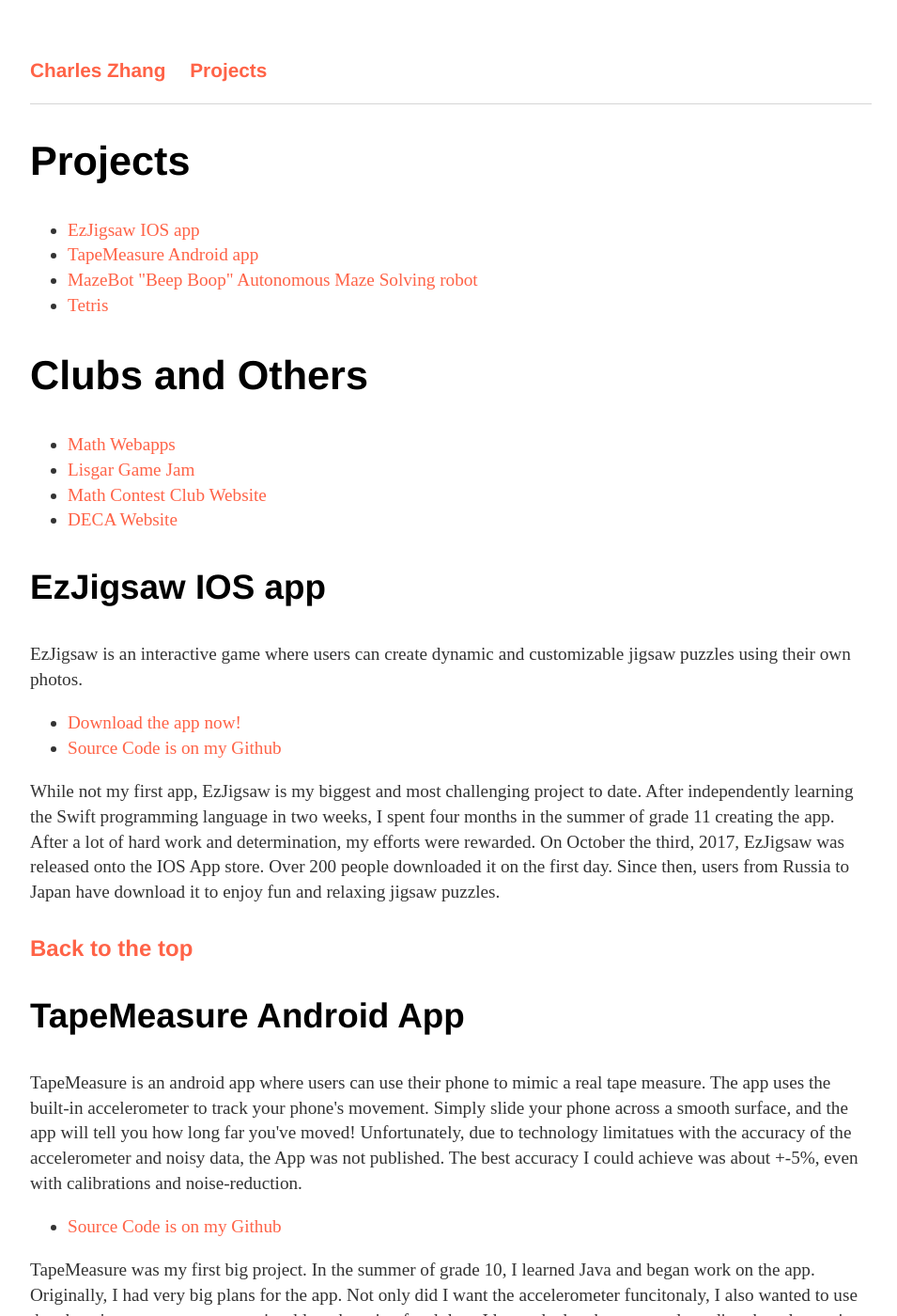
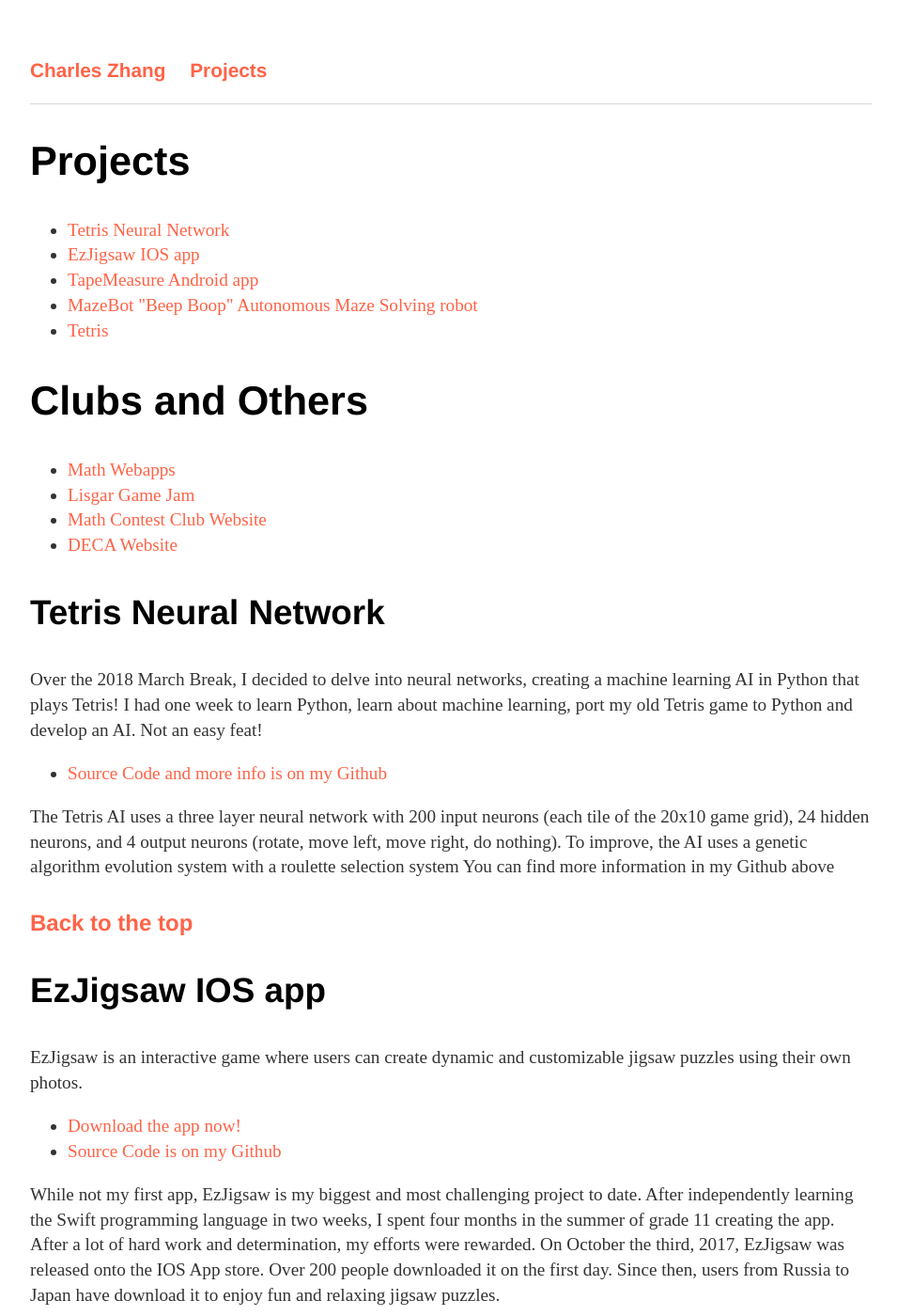
Before and after one commit to charlesyz/charlesyz.github.io-ARCHIVE, a Jekyll site: the page built from projects/index.html, in a window 1280 px wide and 1400 px high. Shown: the whole window at 94% size, without its empty margins (160-1115 px from the left). Built offline with Jekyll 4.4.1, drawn with Linux system fonts in a browser that asks for light colours.

Commit message:
Update resume, fix small bug with a link, and add my tetris AI project

```diff
--- a/projects/index.html
+++ b/projects/index.html
@@ -6,6 +6,7 @@ title: Charles Zhang - Projects
 		<div class="about">
 			<h2 id="top">Projects</h2>
             <ul>
+            	<li><a href="#tetrisAI">Tetris Neural Network</a></li>
                 <li><a href="#ezjigsaw">EzJigsaw IOS app</a></li>
                 <li><a href="#tapemeasure">TapeMeasure Android app</a></li>
                 <li><a href="#mazebot">MazeBot "Beep Boop" Autonomous Maze Solving robot</a></li>
@@ -19,6 +20,14 @@ title: Charles Zhang - Projects
                 <li><a href="/deca">DECA Website</a></li>
                 </ul>
             </b>
+
+            <h3 id="tetrisAI">Tetris Neural Network</h3>
+            <p>  Over the 2018 March Break, I decided to delve into neural networks, creating a machine learning AI in Python that plays Tetris! I had one week to learn Python, learn about machine learning, port my old Tetris game to Python and develop an AI. Not an easy feat! </p>
+            <ul>
+                <li><a href="https://github.com/charlesyz/Tetris-Ai/blob/master/Neural.py">Source Code and more info is on my Github</a></li>
+            </ul>
+            <p> The Tetris AI uses a three layer neural network with 200 input neurons (each tile of the 20x10 game grid), 24 hidden neurons, and 4 output neurons (rotate, move left, move right, do nothing). To improve, the AI uses a genetic algorithm evolution system with a roulette selection system You can find more information in my Github above</p>
+            <h4><a href="#top"> Back to the top </a></h4>
 
             <h3 id="ezjigsaw">EzJigsaw IOS app</h3>
             <p>  EzJigsaw is an interactive game where users can create dynamic and customizable jigsaw puzzles using their own photos.
@@ -64,7 +73,7 @@ title: Charles Zhang - Projects
             </ul>
             <h4><a href="#top"> Back to the top </a></h4>
 
-            <h3 id="mazebot">Lisgar Game Jam</h3>
+            <h3 id="gamejam">Lisgar Game Jam</h3>
             <p> Founded in 2017 with the help of the Lisgar Computer Science Department, the Lisgar Game Jam is a free weekend event where students have 20 hours to design, program, and test a computer game according to a surprise theme. In 2017, the theme was "The Wall". The game jam was founded with the purpose of introducing more students to Computer Science. In the weeks leading up to the event, there are custom button sales and workshops in processing, a java based language. At the event, there is a host of programming experts to help you out incase you're stuck. The event is a great and fun way to take your first steps into computer science. </p>
             <ul>
                 <li><a href="https://lisgargamejam.weebly.com/">Website</a></li>
```
Also changed, not shown: 4 other files.
